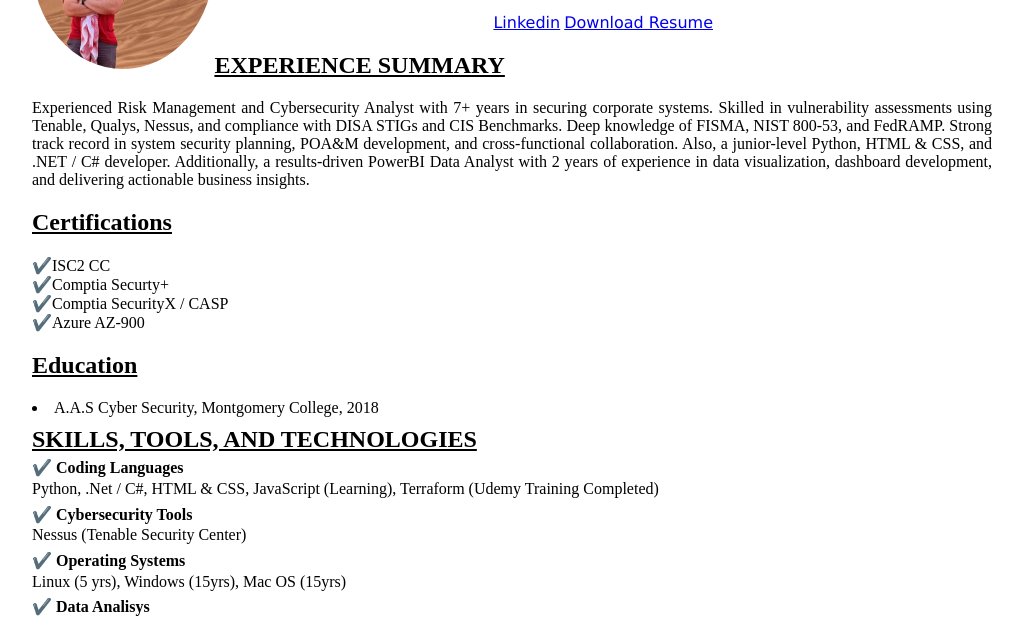
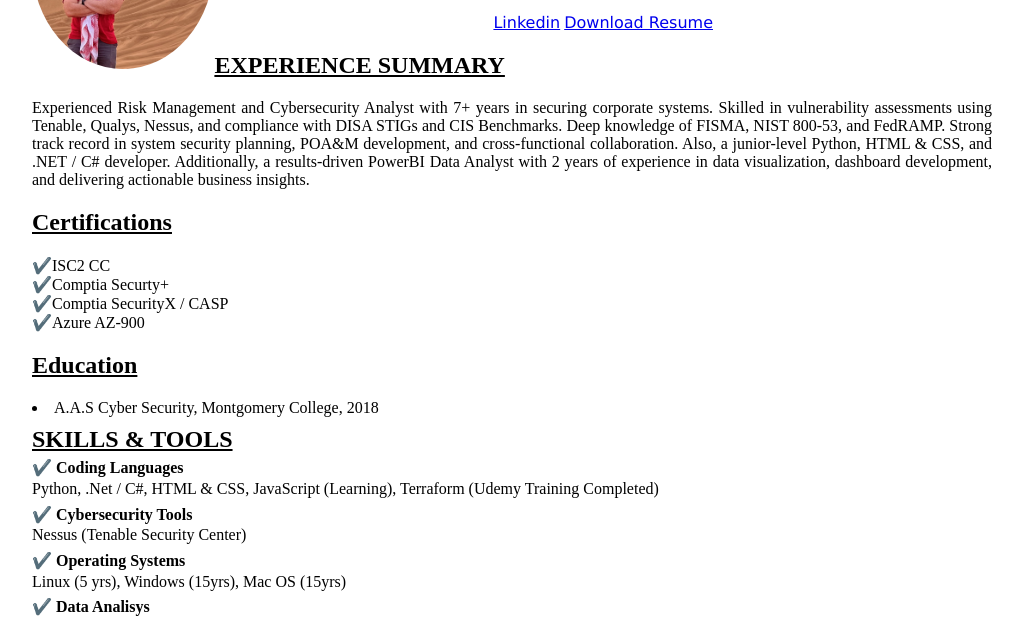
Before and after one commit to asanch80/WebResume, a plain HTML site: page index.html in a window 1280 px wide. Shown: the part 173-792 px from the top of the page, without its empty margins (128-1151 px from the left). Drawn offline with Linux system fonts and the light colour scheme.

Commit message:
Update index.html

```diff
--- a/index.html
+++ b/index.html
@@ -49,7 +49,7 @@
         </div>
         <!--Skills List-->
         <div id="summary--skills">
-            <h2>SKILLS, TOOLS, AND TECHNOLOGIES</h2><br>
+            <h2>SKILLS & TOOLS</h2><br>
             <li style="font-weight: bold;">✔️ Coding Languages</li>
             <p>Python, .Net / C#, HTML & CSS, JavaScript (Learning), Terraform (Udemy Training Completed)</p> <br>
             <li style="font-weight: bold;">✔️ Cybersecurity Tools</li>
```
